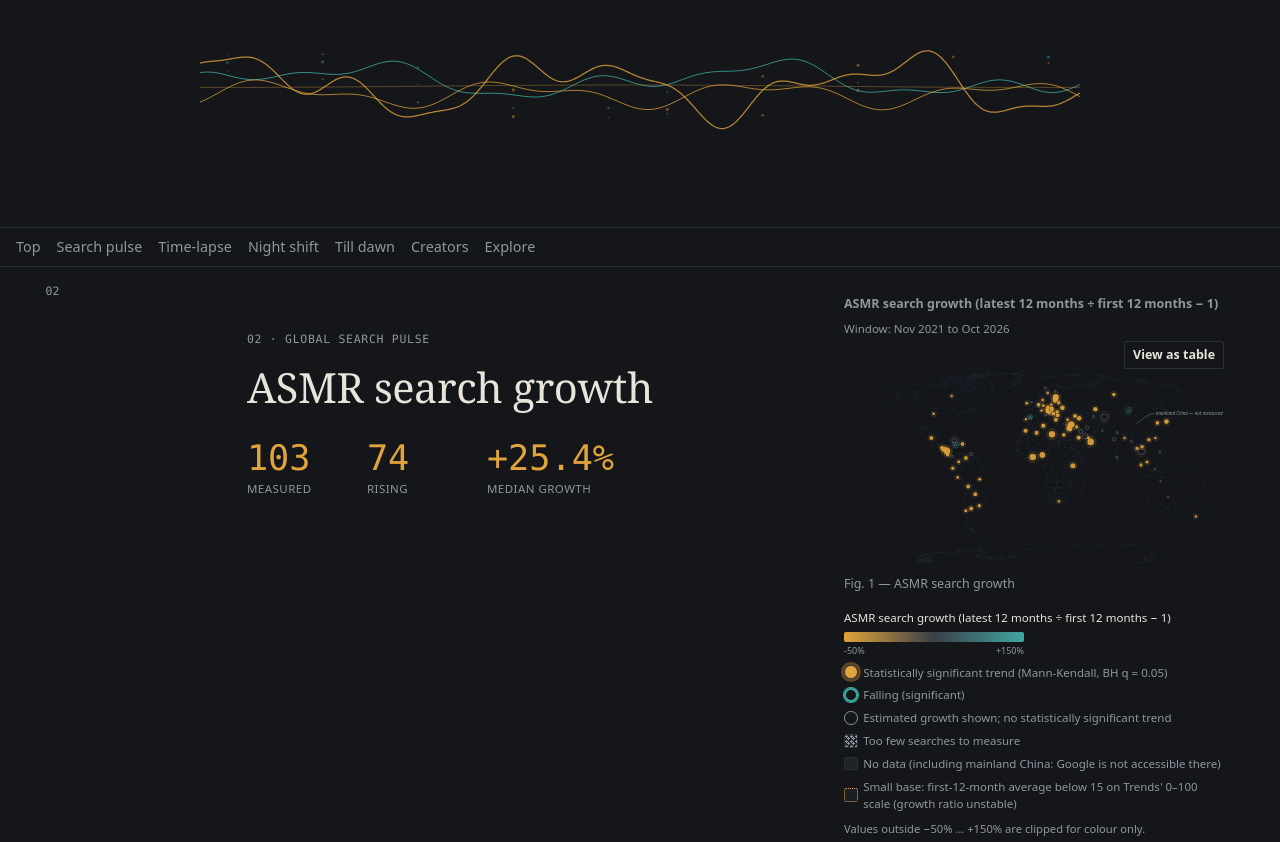
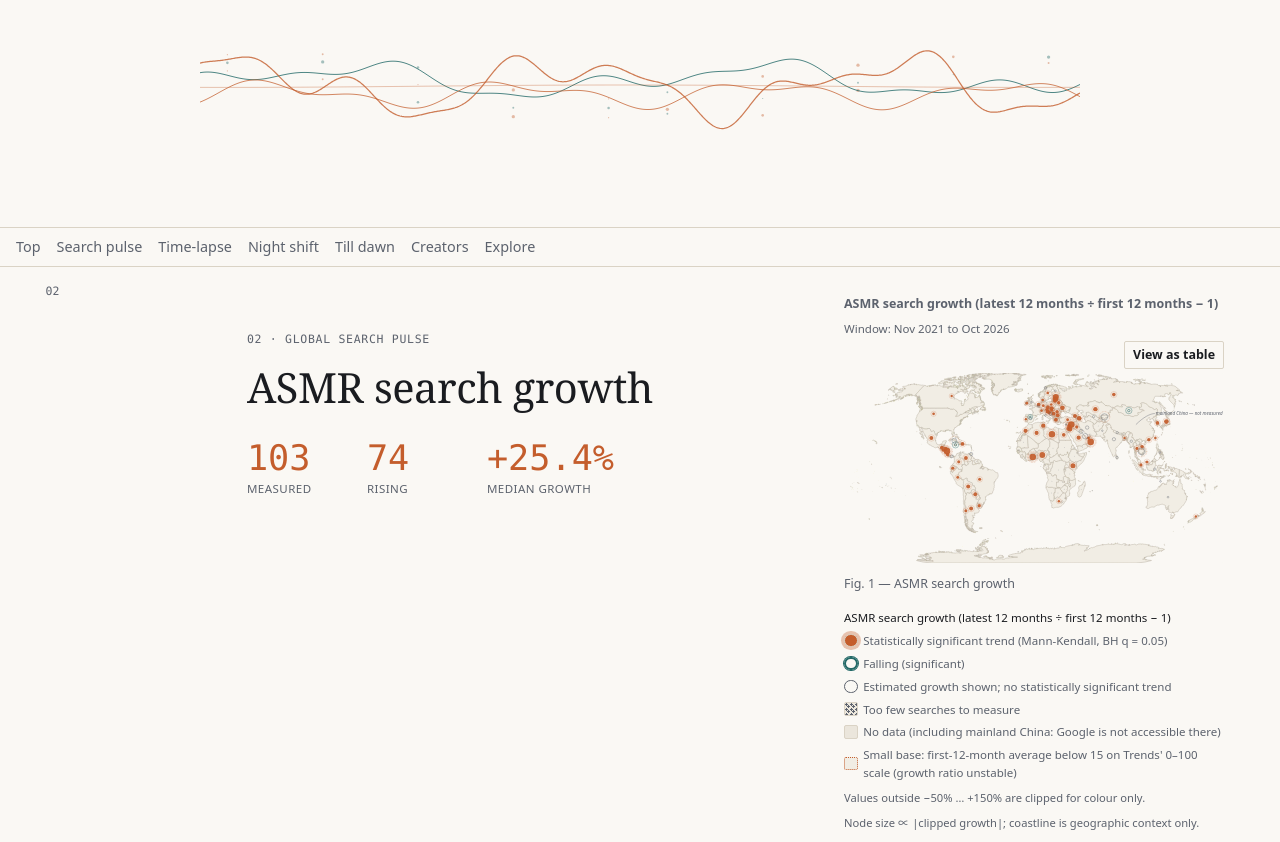
Before and after one commit to wppannap/asmr-feasibility-test, a plain HTML site: page web/index.html in a window 1280 px wide. Shown: the part 477-1319 px from the top of the page. Drawn offline with Linux system fonts and the light colour scheme.

Commit message:
Switch to warm-paper light theme and bust asset cache.

```diff
--- a/web/css/theme.css
+++ b/web/css/theme.css
@@ -1,14 +1,14 @@
-/* Design tokens — colour, type, spacing only */
+/* Design tokens — warm-paper light editorial */
 :root {
-  --bg: #14161a;
-  --bg2: #1b1e24;
-  --ink: #e8e4da;
-  --muted: #9096a0;
-  --line: #2b2f37;
-  --accent: #e0a43a;
-  --neg: #3fa7a0;
-  --neutral: #3a3f48;
-  --nodata: #1f2328;
+  --bg: #faf8f4;
+  --bg2: #f1ede4;
+  --ink: #1a1c20;
+  --muted: #5c626d;
+  --line: #dad3c5;
+  --accent: #c45d2c;
+  --neg: #246a68;
+  --neutral: #d8d2c7;
+  --nodata: #ebe6dc;
 
   --font-ui: system-ui, -apple-system, "Segoe UI", sans-serif;
   --font-display: Georgia, "Times New Roman", serif;
--- a/web/index.html
+++ b/web/index.html
@@ -4,8 +4,8 @@
   <meta charset="utf-8" />
   <meta name="viewport" content="width=device-width, initial-scale=1" />
   <title>ASMR · sleep — late-night listening</title>
-  <link rel="stylesheet" href="css/theme.css?v=7" />
-  <link rel="stylesheet" href="css/styles.css?v=7" />
+  <link rel="stylesheet" href="css/theme.css?v=20261125b" />
+  <link rel="stylesheet" href="css/styles.css?v=20261125b" />
 </head>
 <body>
   <a class="skip-link" href="#scrolly-1">Skip to content</a>
@@ -223,15 +223,15 @@
     <p>TODO: my text</p>
   </footer>
 
-  <script src="js/vendor/d3.min.js"></script>
-  <script src="js/vendor/topojson-client.min.js"></script>
-  <script src="js/vendor/scrollama.js"></script>
-  <script src="js/vendor/gsap.min.js"></script>
-  <script src="js/vendor/ScrollTrigger.min.js"></script>
-  <script src="js/iso.js"></script>
-  <script src="js/waveform.js"></script>
-  <script src="js/motion.js"></script>
-  <script type="module" src="js/main.js?v=7"></script>
+  <script src="js/vendor/d3.min.js?v=20261125b"></script>
+  <script src="js/vendor/topojson-client.min.js?v=20261125b"></script>
+  <script src="js/vendor/scrollama.js?v=20261125b"></script>
+  <script src="js/vendor/gsap.min.js?v=20261125b"></script>
+  <script src="js/vendor/ScrollTrigger.min.js?v=20261125b"></script>
+  <script src="js/iso.js?v=20261125b"></script>
+  <script src="js/waveform.js?v=20261125b"></script>
+  <script src="js/motion.js?v=20261125b"></script>
+  <script type="module" src="js/main.js?v=20261125b"></script>
   <script>
     (function () {
       const el = document.getElementById("scroll-progress");
--- a/web/js/charts/comments.js
+++ b/web/js/charts/comments.js
@@ -6,7 +6,7 @@ import {
   fmt,
   setCaveat,
   sizeOf,
-} from "./util.js";
+} from "./util.js?v=20261125b";
 import {
   formatCheck,
   langCheckLabel,
@@ -14,7 +14,7 @@ import {
   themeMeta,
   themeVisible,
   verifiedThemeIds,
-} from "./config.js";
+} from "./config.js?v=20261125b";
 
 const THEME_COLORS = {
   insomnia: "#0b6e4f",
--- a/web/js/charts/creator_symbols.js
+++ b/web/js/charts/creator_symbols.js
@@ -7,8 +7,8 @@ import {
   fmt,
   setCaveat,
   sizeOf,
-} from "./util.js";
-import { pickExpansionCaveat } from "./config.js";
+} from "./util.js?v=20261125b";
+import { pickExpansionCaveat } from "./config.js?v=20261125b";
 
 let ctx = null;
 
--- a/web/js/charts/douyin.js
+++ b/web/js/charts/douyin.js
@@ -6,7 +6,7 @@ import {
   fmt,
   setCaveat,
   sizeOf,
-} from "./util.js";
+} from "./util.js?v=20261125b";
 
 let ctx = null;
 
--- a/web/js/charts/duration.js
+++ b/web/js/charts/duration.js
@@ -6,12 +6,12 @@ import {
   fmt,
   setCaveat,
   sizeOf,
-} from "./util.js";
+} from "./util.js?v=20261125b";
 import {
   DURATION_MARKERS,
   DURATION_TAG_FOOTNOTE,
   pickExpansionCaveat,
-} from "./config.js";
+} from "./config.js?v=20261125b";
 
 const GROUP_STYLE = {
   asmr_and_sleep: { color: "#0b6e4f", key: "asmr_and_sleep" },
--- a/web/js/charts/scatter.js
+++ b/web/js/charts/scatter.js
@@ -7,8 +7,8 @@ import {
   fmt,
   setCaveat,
   sizeOf,
-} from "./util.js";
-import { themeColors } from "../theme.js";
+} from "./util.js?v=20261125b";
+import { themeColors } from "../theme.js?v=20261125b";
 
 const PAIR_ROWS = [
   { key: "growth_vs_internet", label: "Growth vs internet users %" },
--- a/web/js/charts/wiki.js
+++ b/web/js/charts/wiki.js
@@ -1,6 +1,6 @@
 /* 23 horizon wave strips — borderless joyplot stack (ASMR wiki editions). */
-import { attachTableToggle, clear, setCaveat, sizeOf } from "./util.js";
-import { themeColors } from "../theme.js";
+import { attachTableToggle, clear, setCaveat, sizeOf } from "./util.js?v=20261125b";
+import { themeColors } from "../theme.js?v=20261125b";
 
 let ctx = null;
 
--- a/web/js/charts_yt/creators.js
+++ b/web/js/charts_yt/creators.js
@@ -1,7 +1,7 @@
 /* Dual-core orbital bubbles — pack layout by n_channels + top5% core. */
-import { attachTableToggle, clear, fmt, setCaveat } from "../charts/util.js";
-import { themeColors } from "../theme.js";
-import { renderReviewBanner } from "./review.js";
+import { attachTableToggle, clear, fmt, setCaveat } from "../charts/util.js?v=20261125b";
+import { themeColors } from "../theme.js?v=20261125b";
+import { renderReviewBanner } from "./review.js?v=20261125b";
 
 const RULES = [
   { id: "strict", label: "strict" },
--- a/web/js/charts_yt/duration.js
+++ b/web/js/charts_yt/duration.js
@@ -1,7 +1,7 @@
 /* Vertical acoustic spindles — log-time densities as symmetric soundwave columns. */
-import { attachTableToggle, clear, fmt, setCaveat } from "../charts/util.js";
-import { themeColors } from "../theme.js";
-import { renderReviewBanner } from "./review.js";
+import { attachTableToggle, clear, fmt, setCaveat } from "../charts/util.js?v=20261125b";
+import { themeColors } from "../theme.js?v=20261125b";
+import { renderReviewBanner } from "./review.js?v=20261125b";
 
 const WEIGHTS = [
   { id: "video", label: "video" },
--- a/web/js/main.js
+++ b/web/js/main.js
@@ -1,13 +1,13 @@
 /* global d3, topojson, scrollama, ISO_NUM_TO_A3, ISO_A3_TO_NAME */
-import { attachTableToggle, prefersReducedMotion } from "./charts/util.js";
-import { themeColors } from "./theme.js";
+import { attachTableToggle, prefersReducedMotion } from "./charts/util.js?v=20261125b";
+import { themeColors } from "./theme.js?v=20261125b";
 import {
   ENABLED_DATA,
   ENABLED_SECTIONS,
   MAP_CAPTION_NOTES,
   SECTION_CHART_MODULES,
   applySectionVisibility,
-} from "./sections.js";
+} from "./sections.js?v=20261125b";
 
 /** Populated by loadChartModules() — sequential imports for enabled sections only. */
 const ChartModules = {};
@@ -281,46 +281,13 @@ async function loadAll() {
     const root = d3.select(el);
     root.selectAll("*").remove();
     root.append("span").attr("class", "legend-title").text(label);
-    const w = 180;
-    const h = 10;
-    const block = root.append("div").attr("class", "legend-scale");
-    const svg = block.append("svg").attr("width", w).attr("height", h + 18);
-    const defs = svg.append("defs");
-    const id = `lg-${Math.random().toString(36).slice(2, 8)}`;
-    const grad = defs.append("linearGradient").attr("id", id);
-    d3.range(0, 1.01, 0.05).forEach((t) => {
-      const x = scaleInfo.domain[0] + t * (scaleInfo.domain[1] - scaleInfo.domain[0]);
-      grad.append("stop").attr("offset", `${t * 100}%`).attr("stop-color", scaleInfo.scale(x));
-    });
-    svg.append("rect").attr("width", w).attr("height", h).attr("fill", `url(#${id})`).attr("rx", 2);
-    // End labels only, under the ramp (never over the colour band).
-    const endTicks = growthTicks
-      ? [growthTicks[0], growthTicks[growthTicks.length - 1]]
-      : [scaleInfo.domain[0], scaleInfo.domain[1]];
-    const tickY = h + 12;
-    endTicks.forEach((tv, i) => {
-      const x = i === 0 ? 0 : w;
-      const anchor = i === 0 ? "start" : "end";
-      const label =
-        scaleInfo.diverging || growthTicks
-          ? `${tv > 0 ? "+" : ""}${tv}%`
-          : formatNum(tv, 0);
-      svg
-        .append("text")
-        .attr("x", x)
-        .attr("y", tickY)
-        .attr("class", "legend-tick")
-        .attr("text-anchor", anchor)
-        .text(label);
-    });
     const legendCopy = state.trendsMeta?.map1_legend || {};
     if (map1Full) {
       // Acoustic constellation node grammar (no continuous ramp)
-      const c = themeColors();
-      const row = (cls, label) => {
+      const row = (cls, lab) => {
         const r = root.append("div").attr("class", "legend-swatch-row");
         r.append("span").attr("class", `legend-swatch ${cls}`);
-        r.append("span").text(label);
+        r.append("span").text(lab);
       };
       row("legend-node-rising", legendCopy.solid || "Rising (significant)");
       row("legend-node-falling", "Falling (significant)");
@@ -344,6 +311,37 @@ async function loadAll() {
         .text("Node size ∝ |clipped growth|; coastline is geographic context only.");
       return;
     }
+    const w = 180;
+    const h = 10;
+    const block = root.append("div").attr("class", "legend-scale");
+    const svg = block.append("svg").attr("width", w).attr("height", h + 18);
+    const defs = svg.append("defs");
+    const id = `lg-${Math.random().toString(36).slice(2, 8)}`;
+    const grad = defs.append("linearGradient").attr("id", id);
+    d3.range(0, 1.01, 0.05).forEach((t) => {
+      const x = scaleInfo.domain[0] + t * (scaleInfo.domain[1] - scaleInfo.domain[0]);
+      grad.append("stop").attr("offset", `${t * 100}%`).attr("stop-color", scaleInfo.scale(x));
+    });
+    svg.append("rect").attr("width", w).attr("height", h).attr("fill", `url(#${id})`).attr("rx", 2);
+    const endTicks = growthTicks
+      ? [growthTicks[0], growthTicks[growthTicks.length - 1]]
+      : [scaleInfo.domain[0], scaleInfo.domain[1]];
+    const tickY = h + 12;
+    endTicks.forEach((tv, i) => {
+      const x = i === 0 ? 0 : w;
+      const anchor = i === 0 ? "start" : "end";
+      const lab =
+        scaleInfo.diverging || growthTicks
+          ? `${tv > 0 ? "+" : ""}${tv}%`
+          : formatNum(tv, 0);
+      svg
+        .append("text")
+        .attr("x", x)
+        .attr("y", tickY)
+        .attr("class", "legend-tick")
+        .attr("text-anchor", anchor)
+        .text(lab);
+    });
     if (showMiss) {
       const row = root.append("div").attr("class", "legend-swatch-row");
       row.append("span").attr("class", "legend-swatch legend-swatch-miss");
@@ -419,8 +417,8 @@ async function loadAll() {
       .attr("d", path)
       .attr("aria-hidden", "true")
       .attr("data-iso3", (d) => d.properties.iso3 || "")
-      .attr("fill", isConstellation ? "transparent" : null)
-      .attr("stroke", isConstellation ? "#252a34" : null)
+      .attr("fill", isConstellation ? themeColors().bg2 : null)
+      .attr("stroke", isConstellation ? "#b8b0a2" : null)
       .attr("stroke-width", isConstellation ? 0.5 : null)
       .attr("pointer-events", isConstellation ? "none" : "auto");
 
--- a/web/js/sections.js
+++ b/web/js/sections.js
@@ -30,11 +30,11 @@ export const ENABLED_DATA = {
 
 /** Chart module paths loaded only when the matching section id is enabled. */
 export const SECTION_CHART_MODULES = {
-  "scrolly-3": "./charts_yt/creators.js",
-  "scrolly-4": "./charts/scatter.js",
-  "scrolly-5": "./charts_yt/duration.js",
-  "scrolly-6": "./charts/wiki.js",
-  "scrolly-9": "./charts_yt/upload_clock.js",
+  "scrolly-3": "./charts_yt/creators.js?v=20261125b",
+  "scrolly-4": "./charts/scatter.js?v=20261125b",
+  "scrolly-5": "./charts_yt/duration.js?v=20261125b",
+  "scrolly-6": "./charts/wiki.js?v=20261125b",
+  "scrolly-9": "./charts_yt/upload_clock.js?v=20261125b",
 };
 
 /** Map caption notes (not hardcoded in HTML). */
--- a/web/js/theme.js
+++ b/web/js/theme.js
@@ -8,14 +8,14 @@ export function cssVar(name, fallback = "") {
 
 export function themeColors() {
   return {
-    bg: cssVar("--bg", "#14161a"),
-    bg2: cssVar("--bg2", "#1b1e24"),
-    ink: cssVar("--ink", "#e8e4da"),
-    muted: cssVar("--muted", "#9096a0"),
-    line: cssVar("--line", "#2b2f37"),
-    accent: cssVar("--accent", "#e0a43a"),
-    neg: cssVar("--neg", "#3fa7a0"),
-    neutral: cssVar("--neutral", "#3a3f48"),
-    nodata: cssVar("--nodata", "#1f2328"),
+    bg: cssVar("--bg", "#faf8f4"),
+    bg2: cssVar("--bg2", "#f1ede4"),
+    ink: cssVar("--ink", "#1a1c20"),
+    muted: cssVar("--muted", "#5c626d"),
+    line: cssVar("--line", "#dad3c5"),
+    accent: cssVar("--accent", "#c45d2c"),
+    neg: cssVar("--neg", "#246a68"),
+    neutral: cssVar("--neutral", "#d8d2c7"),
+    nodata: cssVar("--nodata", "#ebe6dc"),
   };
 }
--- a/web/js/waveform.js
+++ b/web/js/waveform.js
@@ -76,8 +76,8 @@
     const p = forceAmp != null ? 1 - forceAmp : heroProgress();
     const amp = 1 - Math.pow(p, 0.8);
     const mid = h * 0.52;
-    const accent = cssVar("--accent", "#e0a43a");
-    const neg = cssVar("--neg", "#3fa7a0");
+    const accent = cssVar("--accent", "#c45d2c");
+    const neg = cssVar("--neg", "#246a68");
     const time = (performance.now() - t0) / 1000;
 
     // Soft ambient particles (fade with amp)
```
Also changed, not shown: web/css/styles.css (+7 -7 lines), web/js/charts_yt/upload_clock.js (+4 -4 lines), 2 other files.
